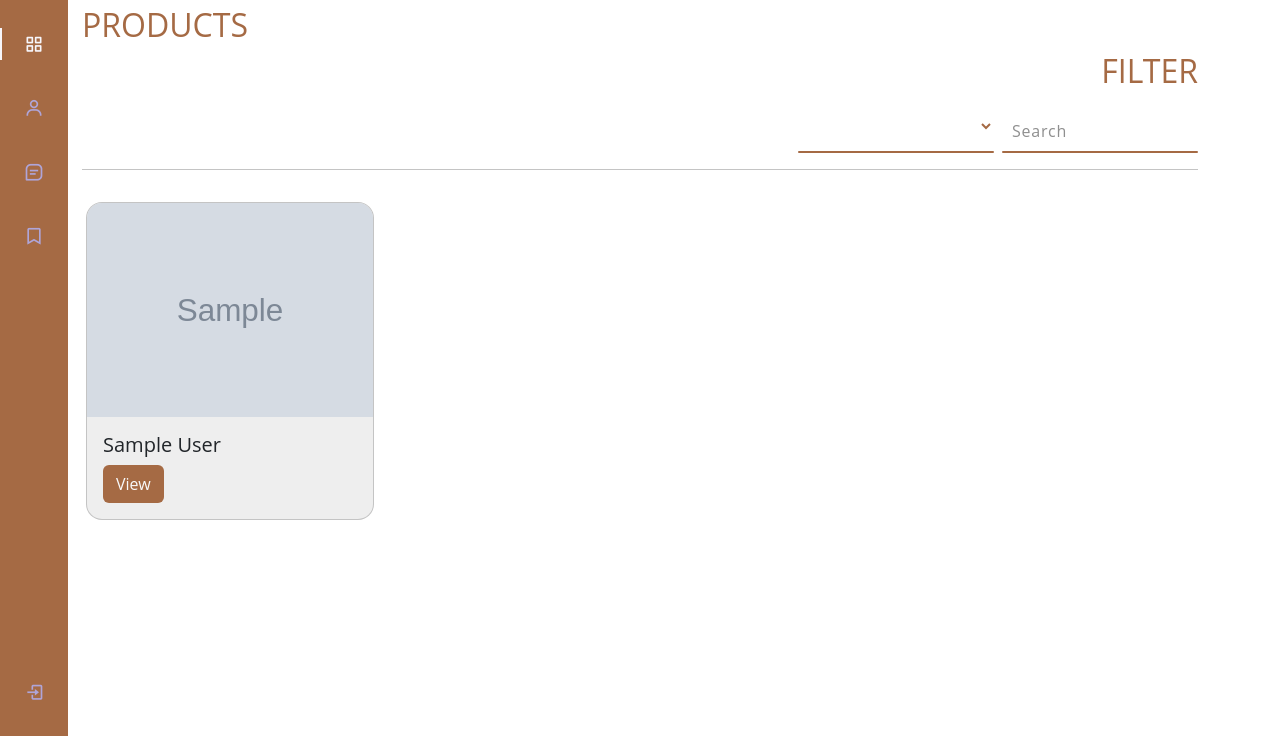
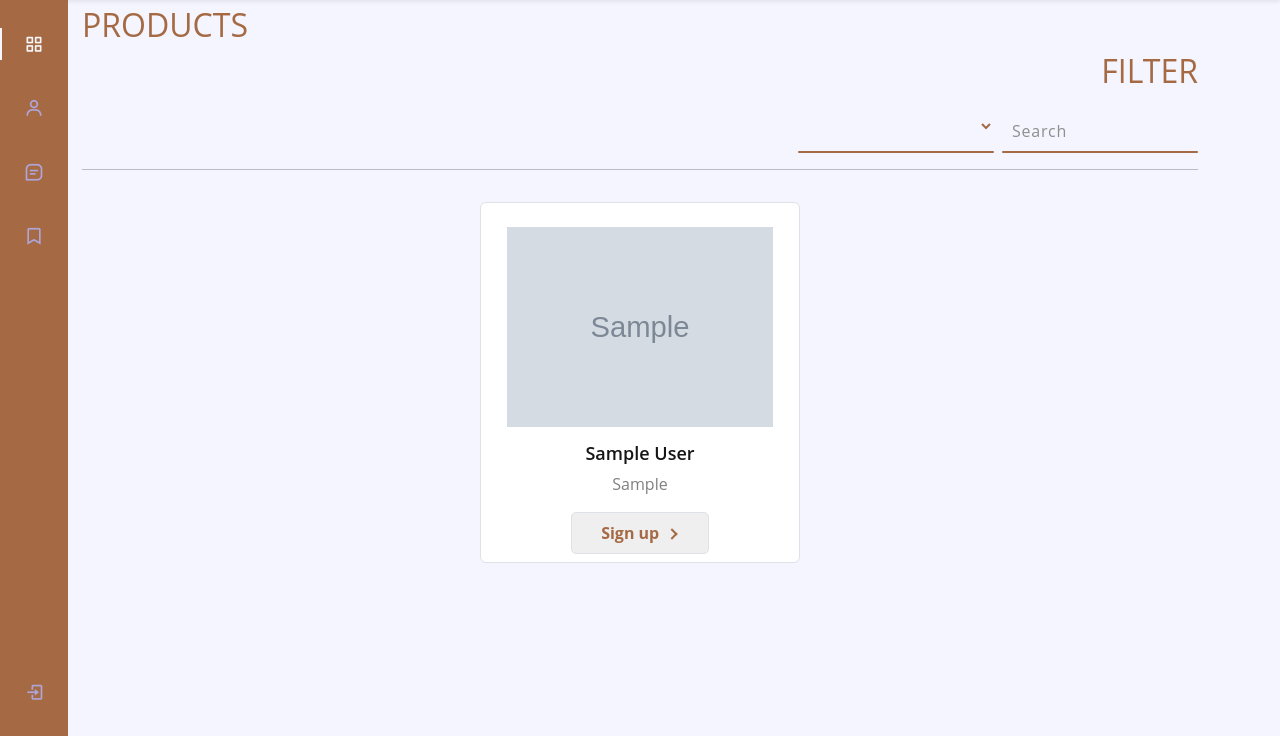
Before and after one commit to Vaibhavpatil99/arun_exports, a Django app: page /products/ in a window 1280 px wide. Shown: the part 64-800 px from the top of the page. Run offline with Django 4.2, Linux system fonts and the light colour scheme; tables that the repository leaves empty hold one stand-in row (values such as "Sample post"); grey boxes marked "Sample" are stand-in pictures; some libraries are stand-ins or nearby versions.

Commit message:
final commit

```diff
--- a/adminSide/TEMPLATES/addProduct.html
+++ b/adminSide/TEMPLATES/addProduct.html
@@ -16,7 +16,7 @@
         gap: 10px;
         background-color: #fff;
         padding: 20px;
-        border-radius: 20px;
+        border-radius: 5px;
         position: relative;
     }
 
@@ -150,7 +150,7 @@
     <div class="container ">
         <!-- Product content goes here  px-5 py-3 bg-light border rounded mt-5 -->
 
-        <form class="form border " style="margin-top: 100px; box-shadow: rgba(149, 157, 165, 0.2) 0px 8px 24px;" method="POST" id="frm" enctype="multipart/form-data"
+        <form class="form border" style="margin-top: 100px;" method="POST" id="frm" enctype="multipart/form-data"
             novalidate>
             {% csrf_token %}
             <div>
@@ -216,7 +216,7 @@
 
 
 
-        <div class="my-5 border rounded p-4">
+        <div class="my-5 border rounded p-4" style="background-color: white;">
 
             <table id="myTable" class="display border">
                 <thead>
--- a/adminSide/TEMPLATES/base.html
+++ b/adminSide/TEMPLATES/base.html
@@ -1,13 +1,28 @@
 <!DOCTYPE html>
 <html lang="en">
+
 <head>
   <meta charset="UTF-8">
   <meta name="viewport" content="width=device-width, initial-scale=1.0">
   <title>{% block title %}Your Website Title{% endblock %}</title>
   <!-- Include your CSS and other common meta tags here -->
   {% load static %}
-  <link href="https://cdn.jsdelivr.net/npm/bootstrap@5.3.0/dist/css/bootstrap.min.css" rel="stylesheet" integrity="sha384-9ndCyUaIbzAi2FUVXJi0CjmCapSmO7SnpJef0486qhLnuZ2cdeRhO02iuK6FUUVM" crossorigin="anonymous">
-  <script src="https://cdn.jsdelivr.net/npm/bootstrap@5.3.0/dist/js/bootstrap.bundle.min.js" integrity="sha384-geWF76RCwLtnZ8qwWowPQNguL3RmwHVBC9FhGdlKrxdiJJigb/j/68SIy3Te4Bkz" crossorigin="anonymous"></script>
+
+
+  <script type="text/javascript">
+    (function (c, l, a, r, i, t, y) {
+      c[a] = c[a] || function () { (c[a].q = c[a].q || []).push(arguments) };
+      t = l.createElement(r); t.async = 1; t.src = "https://www.clarity.ms/tag/" + i;
+      y = l.getElementsByTagName(r)[0]; y.parentNode.insertBefore(t, y);
+    })(window, document, "clarity", "script", "i7snsrb66e");
+  </script>
+
+
+  <link href="https://cdn.jsdelivr.net/npm/bootstrap@5.3.0/dist/css/bootstrap.min.css" rel="stylesheet"
+    integrity="sha384-9ndCyUaIbzAi2FUVXJi0CjmCapSmO7SnpJef0486qhLnuZ2cdeRhO02iuK6FUUVM" crossorigin="anonymous">
+  <script src="https://cdn.jsdelivr.net/npm/bootstrap@5.3.0/dist/js/bootstrap.bundle.min.js"
+    integrity="sha384-geWF76RCwLtnZ8qwWowPQNguL3RmwHVBC9FhGdlKrxdiJJigb/j/68SIy3Te4Bkz"
+    crossorigin="anonymous"></script>
   <script src="https://code.jquery.com/jquery-3.6.0.min.js"></script>
   <script src="https://ajax.googleapis.com/ajax/libs/jquery/3.3.1/jquery.min.js"></script>
   <link rel="stylesheet" href="https://cdn.jsdelivr.net/npm/swiper@10/swiper-bundle.min.css" />
@@ -17,8 +32,10 @@
 
   <!-- <link rel="stylesheet" href="{% static 'style.css' %}"> -->
   <!-- <script src="{% static 'script.js' %}"></script> -->
+
 </head>
-<body style="padding: 0px;">
+
+<body style="padding: 0px; background-color: #f4f5ff;">
   {% include 'header.html' %}
 
   {% block content %}
@@ -30,4 +47,5 @@
   {% endcomment %}
   <!-- Include your JavaScript files here -->
 </body>
+
 </html>
--- a/adminSide/TEMPLATES/header.html
+++ b/adminSide/TEMPLATES/header.html
@@ -191,6 +191,7 @@
     }
 
   }
+
   /*
   @media screen and (max-width: 768px) {
 
@@ -216,8 +217,8 @@
   <!-- Example: -->
 
 
-  <div id="body-pd">
-    <div class="header" id="header">
+  <div id="body-pd" >
+    <div class="header shadow-sm" style="background-color: #f4f5ff;" id="header">
       <div class="header_toggle"> <i class='bx bx-menu' id="header-toggle" style="color: #a56a44;"></i> </div>
       <!-- <li class="nav-item">
         <a class="nav-link">hello, {{user.username}}</a>
@@ -236,7 +237,8 @@
 
     <div class="l-navbar" id="nav-bar" style="background-color: #a56a44;">
       <nav class="nav">
-        <div> <a href="#" class="nav_logo"> <i class='bx bx-layer nav_logo-icon'></i> <span class="nav_logo-name">ARUN EXPORTS</span> </a>
+        <div> <a href="#" class="nav_logo"> <i class='bx bx-layer nav_logo-icon'></i> <span class="nav_logo-name">ARUN
+              EXPORTS</span> </a>
           <div class="nav_list">
             <a href="/" class="nav_link active"> <i class='bx bx-grid-alt nav_icon'></i> <span
                 class="nav_name">Home</span> </a>
@@ -269,8 +271,8 @@
 
           {% else %}
 
-          <a href="/login/" class="nav_link"> <i class='bx bx-log-in nav_icon'></i> <span
-            class="nav_name">Sign In</span>
+          <a href="/login/" class="nav_link"> <i class='bx bx-log-in nav_icon'></i> <span class="nav_name">Sign
+              In</span>
           </a>
           <!-- <li class="nav-item">
                   <a class="nav-link">hello, {{user.username}}</a>
--- a/adminSide/TEMPLATES/products.html
+++ b/adminSide/TEMPLATES/products.html
@@ -309,9 +309,9 @@
   }
 
   /*Move left*/
-  .card:hover {
+  /* .card:hover {
     box-shadow: 0 .5rem 1rem #D1D9E6;
-  }
+  } */
 
   .card:hover .card__name {
     left: 0;
@@ -342,6 +342,80 @@
       margin-right: auto;
     }
   }
+
+
+  .viewBtn {
+  --primary-color: #cf987f;
+  --secondary-color: #fff;
+  --hover-color: #111;
+  --arrow-width: 10px;
+  --arrow-stroke: 2px;
+  box-sizing: border-box;
+  border: 0;
+  border-radius: 5px;
+  color: var(--secondary-color);
+  padding: 0.5em 1.8em;
+  /* background: var(--primary-color); */
+  display: flex;
+  transition: 0.2s background;
+  align-items: center;
+  gap: 0.6em;
+  font-weight: bold;
+  color: #a56a44;
+  /* border: 1px solid grey; */
+}
+
+.viewBtn .arrow-wrapper {
+  display: flex;
+  justify-content: center;
+  align-items: center;
+}
+
+.viewBtn .arrow {
+  margin-top: 1px;
+  width: var(--arrow-width);
+  /* background: var(--primary-color); */
+  /* background-color: #a56a44; */
+  height: var(--arrow-stroke);
+  position: relative;
+  transition: 0.2s;
+}
+
+
+.viewBtn .arrow::before {
+  content: "";
+  box-sizing: border-box;
+  position: absolute;
+  border: solid #a56a44;
+  border-width: 0 var(--arrow-stroke) var(--arrow-stroke) 0;
+  display: inline-block;
+  top: -3px;
+  right: 3px;
+  transition: 0.2s;
+  padding: 3px;
+  transform: rotate(-45deg);
+}
+
+.viewBtn:hover {
+  /* background-color: var(--hover-color); */
+  background-color: #e9cfc4;
+  /* border: 0.2px solid grey */
+}
+
+.viewBtn:hover .arrow {
+  /* background: var(--secondary-color); */
+  background: #a56a44;
+}
+
+.viewBtn:hover .arrow:before {
+  right: 0;
+}
+
+@media screen and (min-width: 768px) {
+  .product-img{
+    height: 200px;
+  }
+}
 
   .swiper {
     width: 100%;
@@ -446,24 +520,37 @@
 
     </div>
     <hr>
-    <div class="row d-flex justify-content-center justify-content-md-start " id="dataList">
+    <div class="row d-flex justify-content-center justify-content-center " id="dataList">
       {% for e in data %}
 
-      <div class="backg col-4 m-md-3 m-1 card" style="width: 18rem; padding: 0px;">
+      <div class=" col-4 m-md-3 m-1 border py-2 px-2 rounded" style="width: 20rem; padding: 0px; background-color: white;">
         <div class="row g-0">
 
           {% with e.images.first as first_image %}
           {% if first_image %}
-          <div class="col-4 col-md-12">
-            <img src="{{ first_image.image.url }}" class="card-img-top image-field" alt="Product Image">
+          <div class="col-4 col-md-12 p-md-3 d-flex justify-content-center align-items-center">
+            <img src="{{ first_image.image.url }}" class="image-field rounded-md product-img" alt="Product Image">
           </div>
           {% endif %}
           {% endwith %}
 
-          <div class="col-8">
-            <div class="card-body">
-              <h5 class="card-title">{{e.name}}</h5>
-              <a href="/product/{{e.id}}" class="btn text-light " style="background: #a56a44;">View</a>
+          <div class="col-8 col-md-12">
+            <div class=" d-flex flex-column justify-content-center align-items-center">
+              <h5 class="" style="font-weight:600; font-size:large;" >{{e.name}}</h5>
+              <p class="" style="color: grey;" >{{e.category}}</p>
+              <a href="/product/{{e.id}}" >
+
+
+                <button class="viewBtn border border-lg">
+                  Sign up
+                  <div class="arrow-wrapper">
+                      <div class="arrow"></div>
+
+                  </div>
+              </button>
+              </a>
+
+
             </div>
           </div>
         </div>
@@ -550,7 +637,7 @@
           showInHtml = filteredData.map((e, index) => {
             return `
 
-              <div class="backg col-4 m-3 card" style="width: 18rem; padding: 0px;">
+              <div class=" col-4 m-3 card" style="width: 18rem; padding: 0px;">
                 <div class="row g-0">
 
                   <div class="col-4 col-md-12">
@@ -608,7 +695,7 @@
           showInHtml = filteredData.map((e, index) => {
             return `
 
-          <div class="backg col-4 m-3 card" style="width: 18rem; padding: 0px;">
+          <div class=" col-4 m-3 card" style="width: 18rem; padding: 0px;">
         <div class="row g-0">
 
           <div class="col-4 col-md-12">
```
Also changed, not shown: adminSide/TEMPLATES/product.html (+26 -27 lines), furniture/settings.py (+20 -20 lines). Lines whose indentation alone changed are shown as unchanged.
